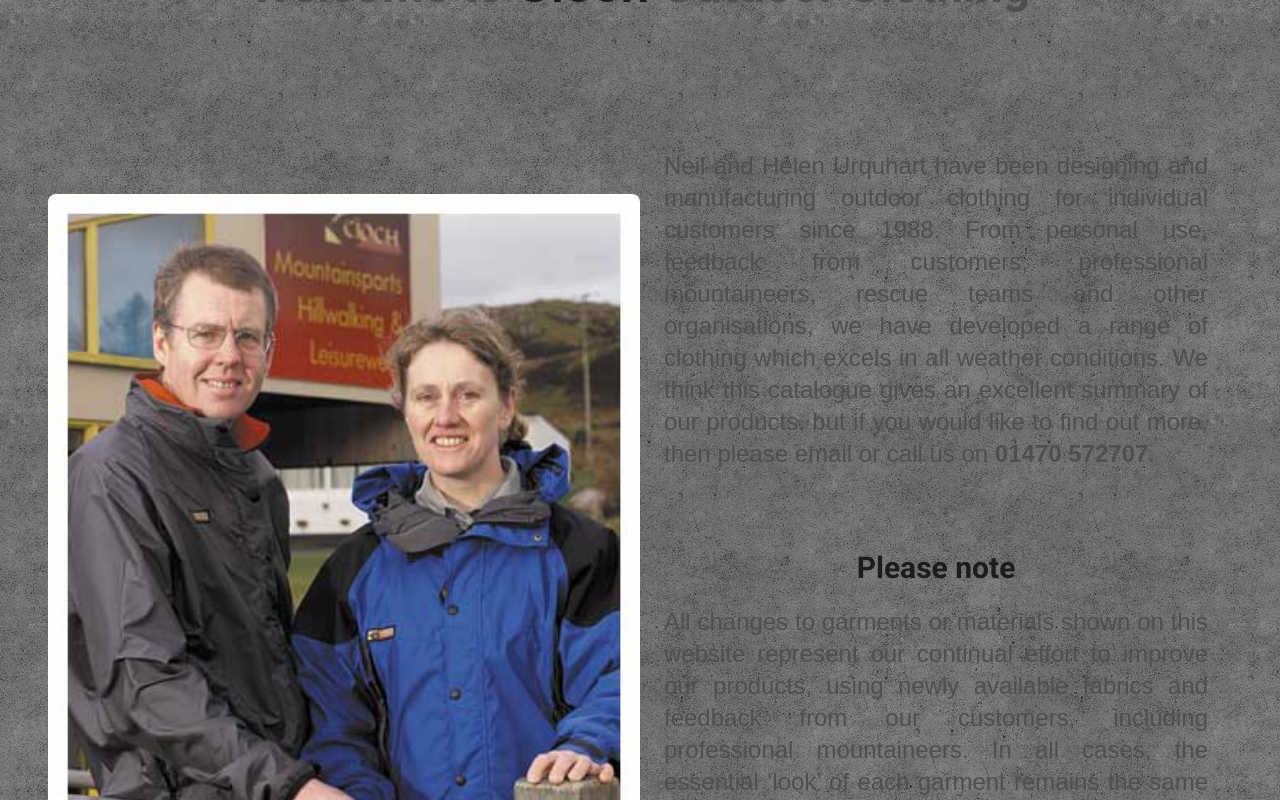
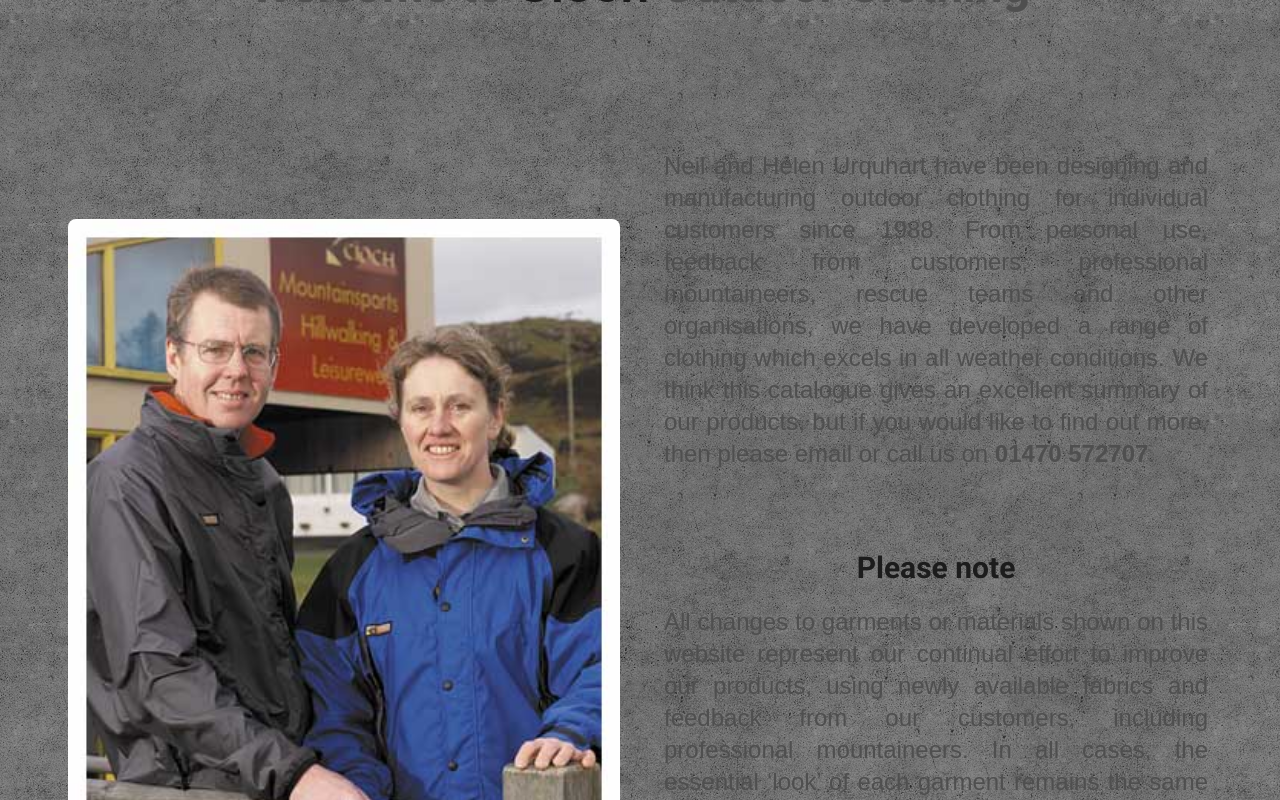
Before and after one commit to lpscrim/cioch, a Next.js app: page / in a window 1280 px wide. Shown: the part 980-1780 px from the top of the page. Built offline with nearby package versions, Linux system fonts and the light colour scheme; a web font is replaced by a local one.

Commit message:
Update padding in Intro and Recommendations components for improved layout consistency

```diff
--- a/components/Intro.tsx
+++ b/components/Intro.tsx
@@ -11,7 +11,7 @@ export default function Intro() {
           Welcome to <span id="cioch" className="text-secondary text-4xl sm:text-5xl font-[800]">Cíoch </span><span className="text-text-secondary">Outdoor Clothing</span>
         </h2>
         <div className="flex flex-col lg:flex-row mx-auto pt-30">
-          <div className="w-full lg:w-1/2 mb-10 sm:mb-15 lg:mb-0 mx-auto flex flex-col items-center justify-center ">
+          <div className="w-full lg:w-1/2 mb-10 sm:mb-15 lg:mb-0 mx-auto flex flex-col items-center justify-center px-5">
             <Image
               src="/neilhelen.jpg"
               alt="Cioch Outdoor Clothing"
--- a/components/Recommendations.tsx
+++ b/components/Recommendations.tsx
@@ -27,7 +27,7 @@ function classNames(...classes: string[]) {
 export default function Recommendations() {
   return (
     <section id="recommendations" className="pb-20">
-      <div className="mx-auto max-w-[38rem] px-4 pt-30 pb-20 sm:px-6 lg:max-w-7xl lg:px-8  ">
+      <div className="mx-auto max-w-[38rem] px-6 pt-30 pb-20 sm:px-12 lg:max-w-7xl lg:px-8  ">
          <div className="mx-auto max-w-3xl text-center">
           <h2 className="text-4xl font-bold tracking-tight text-secondary sm:text-5xl">
             Recommendations
```
